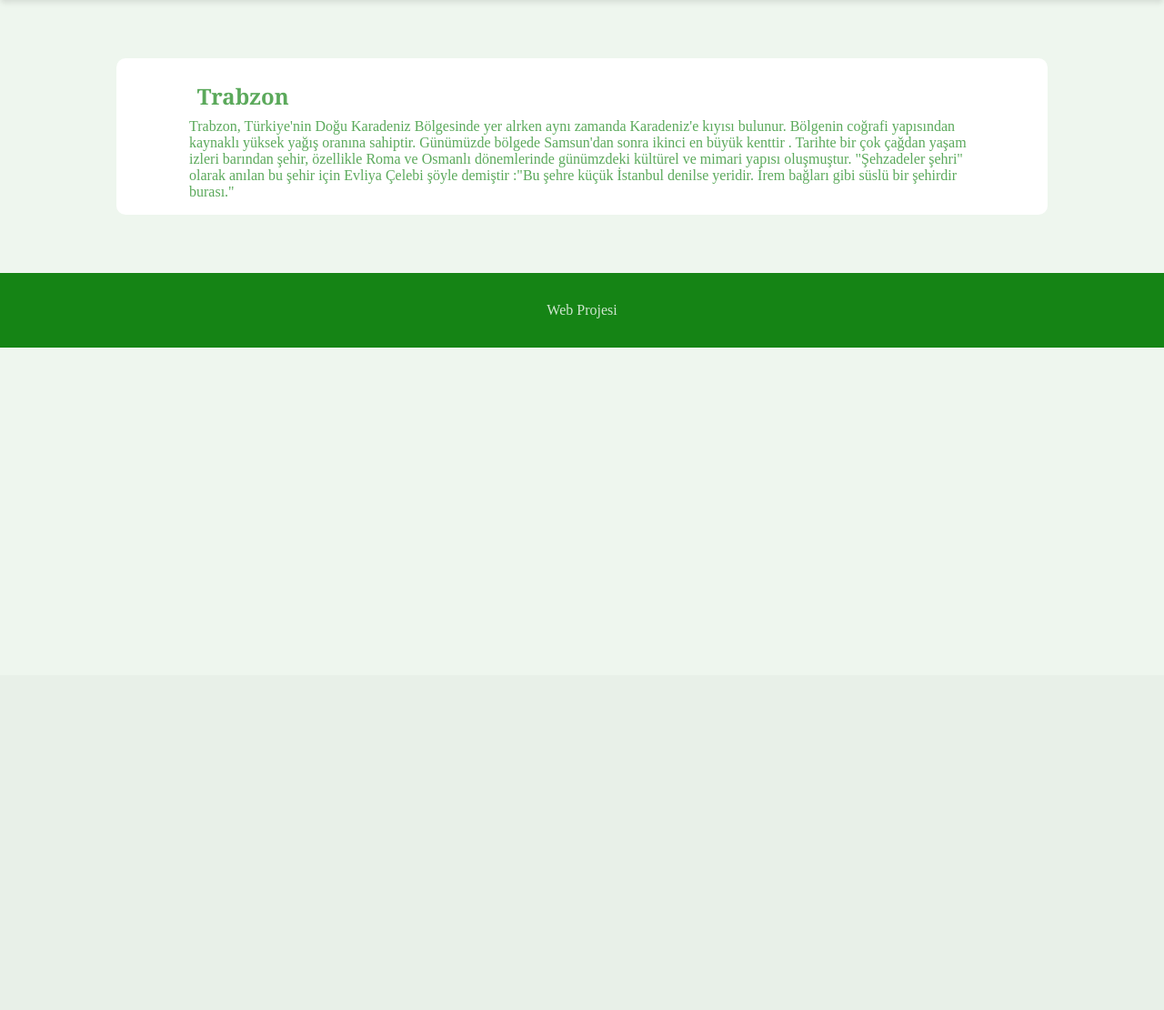
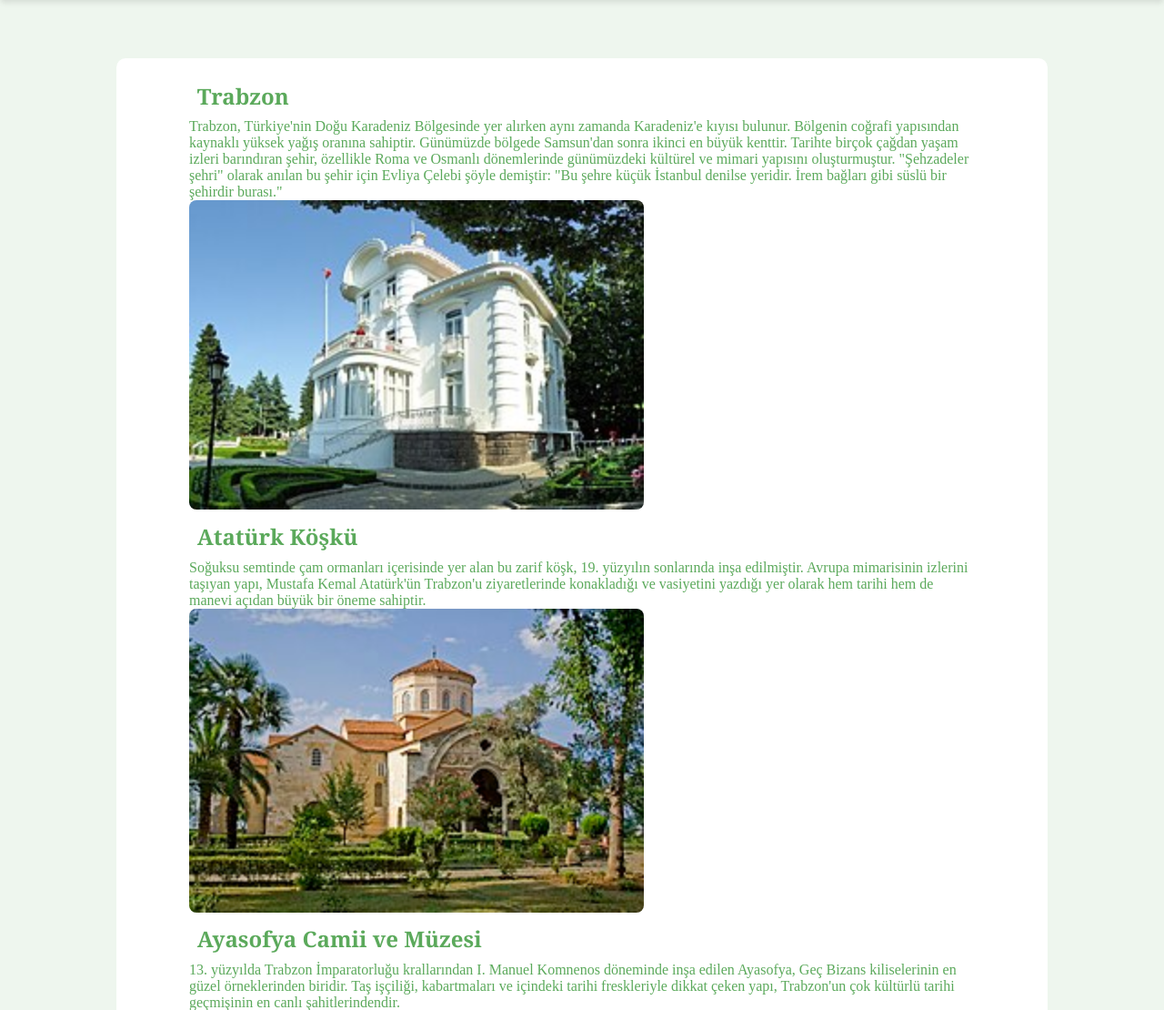
Before and after one commit to yss-1610/web-project, a PHP site: page /mycity.html in a window 1280 px wide. Shown: the part 58-1168 px from the top of the page at 91% size. Before the commit the page ends 440 px from the top, so only its background shows below. Run offline with PHP 8.4, Linux system fonts and the light colour scheme.

Commit message:
şehir sayfası düzenlendi ve resim eklendi

```diff
--- a/login.html
+++ b/login.html
@@ -22,7 +22,7 @@
     <main>
     <h2>Öğrenci Giriş Paneli</h2>
 
-    <form id="loginForm" action="login.php" method="POST">
+    <form id="loginForm" action="server.php" method="POST">
         <label for="username">E-posta (Öğrenci No):</label><br>
         <input type="text" id="username" name="username" placeholder="b2412100001@sakarya.edu.tr"><br><br>
 
--- a/mycity.html
+++ b/mycity.html
@@ -20,15 +20,48 @@
         </nav>
     </header>
 
-    <main >
-        <article class="main-post" >
+    <main>
+        <article class="main-post">
             <h1>Trabzon</h1>
             <blockquote>
-                    Trabzon, Türkiye'nin Doğu Karadeniz Bölgesinde yer alrken aynı zamanda Karadeniz'e kıyısı bulunur.
-                Bölgenin coğrafi yapısından kaynaklı yüksek yağış oranına sahiptir. Günümüzde bölgede Samsun'dan sonra ikinci en büyük kenttir .
-                Tarihte bir çok çağdan yaşam izleri barından şehir, özellikle Roma ve Osmanlı dönemlerinde günümzdeki kültürel ve mimari yapısı oluşmuştur.
-                "Şehzadeler şehri" olarak anılan bu şehir için Evliya Çelebi şöyle demiştir :"Bu şehre küçük İstanbul denilse yeridir. İrem bağları gibi süslü bir şehirdir burası."
+                Trabzon, Türkiye'nin Doğu Karadeniz Bölgesinde yer alırken aynı zamanda Karadeniz'e kıyısı bulunur.
+                Bölgenin coğrafi yapısından kaynaklı yüksek yağış oranına sahiptir. Günümüzde bölgede Samsun'dan sonra ikinci en büyük kenttir.
+                Tarihte birçok çağdan yaşam izleri barındıran şehir, özellikle Roma ve Osmanlı dönemlerinde günümüzdeki kültürel ve mimari yapısını oluşturmuştur.
+                "Şehzadeler şehri" olarak anılan bu şehir için Evliya Çelebi şöyle demiştir: "Bu şehre küçük İstanbul denilse yeridir. İrem bağları gibi süslü bir şehirdir burası."
             </blockquote>
+
+            <section class="city-section">
+                <img src="src/1.jpg" alt="Atatürk Köşkü - Trabzon">
+                <div class="city-text">
+                    <h2>Atatürk Köşkü</h2>
+                    <p>Soğuksu semtinde çam ormanları içerisinde yer alan bu zarif köşk, 19. yüzyılın sonlarında inşa edilmiştir. Avrupa mimarisinin izlerini taşıyan yapı, Mustafa Kemal Atatürk'ün Trabzon'u ziyaretlerinde konakladığı ve vasiyetini yazdığı yer olarak hem tarihi hem de manevi açıdan büyük bir öneme sahiptir.</p>
+                </div>
+            </section>
+
+            <section class="city-section reverse-layout">
+                <img src="src/2.jpg" alt="Trabzon Ayasofya">
+                <div class="city-text">
+                    <h2>Ayasofya Camii ve Müzesi</h2>
+                    <p>13. yüzyılda Trabzon İmparatorluğu krallarından I. Manuel Komnenos döneminde inşa edilen Ayasofya, Geç Bizans kiliselerinin en güzel örneklerinden biridir. Taş işçiliği, kabartmaları ve içindeki tarihi freskleriyle dikkat çeken yapı, Trabzon'un çok kültürlü tarihi geçmişinin en canlı şahitlerindendir.</p>
+                </div>
+            </section>
+
+            <section class="city-section">
+                <img src="src/3.jpg" alt="Sümela Manastırı">
+                <div class="city-text">
+                    <h2>Sümela Manastırı</h2>
+                    <p>Altındere Vadisi'nin nefes kesici manzarasına hakim, sarp bir kayalığa oyulmuş olan Sümela Manastırı, adeta yerçekimine meydan okur. 4. yüzyılda kurulduğuna inanılan bu efsanevi yapı, zengin freskleri ve eşsiz mimarisiyle sadece Türkiye'nin değil, dünyanın da en önemli inanç turizmi merkezlerinden biridir.</p>
+                </div>
+            </section>
+
+            <section class="city-section reverse-layout">
+                <img src="src/4.jpg" alt="Uzungöl">
+                <div class="city-text">
+                    <h2>Uzungöl</h2>
+                    <p>Trabzon'un doğal güzellikleri denilince akla ilk gelen yer şüphesiz Uzungöl'dür. Haldizen Deresi'nin önünün heyelan sonucu kapanmasıyla oluşan bu set gölü; dik yamaçları, sık çam ormanları ve temiz havasıyla ziyaretçilerine huzur dolu bir doğa deneyimi sunar.</p>
+                </div>
+            </section>
+
         </article>
     </main>
     <footer class="footer">
--- a/style.css
+++ b/style.css
@@ -90,3 +90,15 @@ button:hover{
     margin-top : 2re;
     padding: 2rem;
 }
+.city-section img {
+    width: 100%;
+    max-width: 500px;
+    height: auto;
+    border-radius: 8px;
+    object-fit: cover;
+}
+@media (min-width: 768px) {
+        .reverse-layout {
+        flex-direction: row-reverse;
+    }
+}
```
Also changed, not shown: src/1.jpg (added), src/2.jpg (added), 2 other files.
